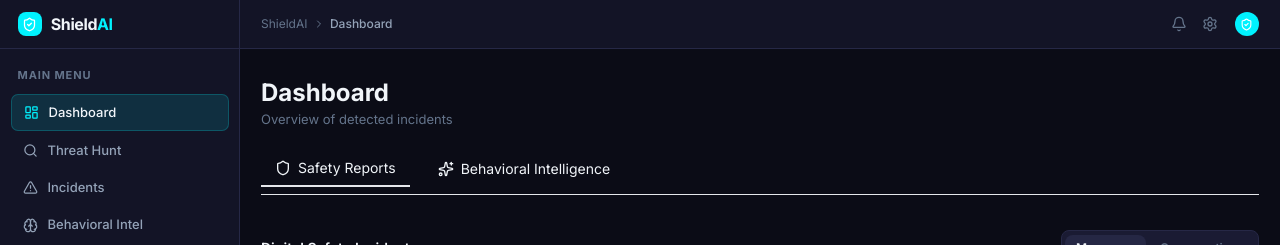
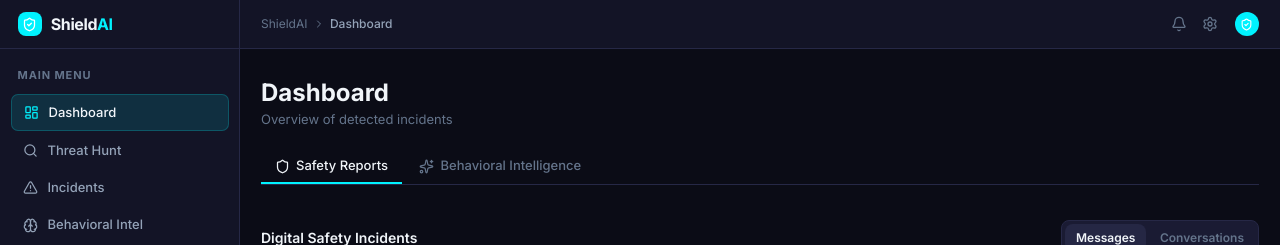
Before and after one commit to JayanthC6/online-harassment-detection, a React (Vite) app in the folder frontend/: page / in a window 1280 px wide. Both pictures are taken after a click on the button "Dashboard". Shown: the top 245 px of the page. Built offline with nearby package versions, Linux system fonts and the light colour scheme; no server answers.

Commit message:
Fix: Dashboard, Incidents and Behavioral Intel now show distinct views

```diff
--- a/frontend/src/App.jsx
+++ b/frontend/src/App.jsx
@@ -43,7 +43,7 @@ export default function App() {
 
           {(activeTab === 'dashboard' || activeTab === 'incidents' || activeTab === 'behavioral') && (
             <div className="animate-fade-in">
-              <Dashboard refreshKey={refreshKey} />
+              <Dashboard refreshKey={refreshKey} activeTab={activeTab} />
             </div>
           )}
         </div>
--- a/frontend/src/components/Dashboard.jsx
+++ b/frontend/src/components/Dashboard.jsx
@@ -1,5 +1,5 @@
 import React, { Suspense } from 'react';
-import { Shield, Sparkles } from 'lucide-react';
+import { Shield, Sparkles, AlertTriangle } from 'lucide-react';
 import { useAdminData } from '../hooks/useAdminData';
 import LoadingState from './common/LoadingState';
 import DashboardStats from './dashboard/DashboardStats';
@@ -9,9 +9,31 @@ import BehavioralIntelligence from './dashboard/BehavioralIntelligence';
 const AdvancedAnalytics = React.lazy(() => import('./dashboard/AdvancedAnalytics'));
 const TrendChart = React.lazy(() => import('./dashboard/TrendChart'));
 
-export default function Dashboard({ refreshKey }) {
-  const { stats, reportsData, conversationsData, profilesData, analytics, dailyCounts, anomalies, filters, loading, reportsLoading } = useAdminData(refreshKey);
-  const [activeTab, setActiveTab] = React.useState('overview'); // overview, behavior
+/**
+ * Maps the sidebar activeTab to the Dashboard's own sub-tab key.
+ * - 'dashboard'  → 'overview'   (stats + charts + queue)
+ * - 'incidents'  → 'incidents'  (moderator queue only, focused view)
+ * - 'behavioral' → 'behavior'   (actor profiles & risk trends)
+ */
+function resolveInitialSubTab(sidebarTab) {
+  if (sidebarTab === 'behavioral') return 'behavior';
+  if (sidebarTab === 'incidents') return 'incidents';
+  return 'overview';
+}
+
+export default function Dashboard({ refreshKey, activeTab: sidebarTab }) {
+  const {
+    stats, reportsData, conversationsData, profilesData,
+    analytics, dailyCounts, anomalies, filters, loading, reportsLoading
+  } = useAdminData(refreshKey);
+
+  // Sub-tab is driven by the sidebar selection on mount/change
+  const [subTab, setSubTab] = React.useState(() => resolveInitialSubTab(sidebarTab));
+
+  // Sync when the user switches sidebar tabs without unmounting Dashboard
+  React.useEffect(() => {
+    setSubTab(resolveInitialSubTab(sidebarTab));
+  }, [sidebarTab]);
 
   if (loading) {
     return <LoadingState message="Loading Digital Safety Intelligence..." />;
@@ -19,43 +41,35 @@ export default function Dashboard({ refreshKey }) {
 
   return (
     <div className="space-y-10 animate-fade-in pb-12">
-      <div className="flex border-b border-outline-variant/30 mb-6 pb-2 gap-4">
+      {/* ── Sub-tab navigation (hidden on Incidents — it has a single focused view) ── */}
+      {sidebarTab !== 'incidents' && (
+        <div className="flex border-b border-border mb-6 pb-0 gap-1">
           <button
-          onClick={() => setActiveTab('overview')}
-          className={`flex items-center gap-2 px-4 py-2 font-label-caps text-label-caps transition-all ${
-            activeTab === 'overview'
-              ? 'text-primary-fixed border-b-2 border-primary-fixed'
-              : 'text-on-surface-variant hover:text-primary-fixed-dim'
-          }`}
+            onClick={() => setSubTab('overview')}
+            className={`tab-btn ${subTab === 'overview' ? 'active' : ''}`}
           >
-          <Shield size={16} />
+            <Shield size={15} />
             Safety Reports
           </button>
           <button
-          onClick={() => setActiveTab('behavior')}
-          className={`flex items-center gap-2 px-4 py-2 font-label-caps text-label-caps transition-all ${
-            activeTab === 'behavior'
-              ? 'text-primary-fixed border-b-2 border-primary-fixed'
-              : 'text-on-surface-variant hover:text-primary-fixed-dim'
-          }`}
+            onClick={() => setSubTab('behavior')}
+            className={`tab-btn ${subTab === 'behavior' ? 'active' : ''}`}
           >
-          <Sparkles size={16} />
+            <Sparkles size={15} />
             Behavioral Intelligence
           </button>
         </div>
+      )}
 
-      {activeTab === 'overview' ? (
+      {/* ── Incidents page: focused moderator queue ── */}
+      {sidebarTab === 'incidents' && (
         <>
-          {/* ── Stat cards ── */}
-          <DashboardStats stats={stats} />
-
-          {/* ── Advanced Analytics (Lazy Loaded) ── */}
-          <Suspense fallback={<div className="h-48 flex items-center justify-center bg-panel border border-slate-700 text-slate-400 text-sm font-mono">Loading charts...</div>}>
-            {analytics && <AdvancedAnalytics analytics={analytics} />}
-            {dailyCounts && dailyCounts.length > 0 && <TrendChart dailyCounts={dailyCounts} anomalies={anomalies} />}
-          </Suspense>
-
-          {/* ── Moderator Queue ── */}
+          <div className="flex items-center gap-2 mb-2">
+            <AlertTriangle size={16} className="text-warning" />
+            <p className="text-sm text-text-muted">
+              Review and manage all flagged messages and conversations below.
+            </p>
+          </div>
           <ModeratorQueue
             reportsData={reportsData}
             conversationsData={conversationsData}
@@ -63,7 +77,35 @@ export default function Dashboard({ refreshKey }) {
             loading={reportsLoading}
           />
         </>
-      ) : (
+      )}
+
+      {/* ── Dashboard overview: stats + charts + queue ── */}
+      {sidebarTab !== 'incidents' && subTab === 'overview' && (
+        <>
+          <DashboardStats stats={stats} />
+
+          <Suspense fallback={
+            <div className="h-48 flex items-center justify-center card text-text-muted text-sm font-mono">
+              Loading charts...
+            </div>
+          }>
+            {analytics && <AdvancedAnalytics analytics={analytics} />}
+            {dailyCounts && dailyCounts.length > 0 && (
+              <TrendChart dailyCounts={dailyCounts} anomalies={anomalies} />
+            )}
+          </Suspense>
+
+          <ModeratorQueue
+            reportsData={reportsData}
+            conversationsData={conversationsData}
+            filters={filters}
+            loading={reportsLoading}
+          />
+        </>
+      )}
+
+      {/* ── Behavioral Intelligence ── */}
+      {sidebarTab !== 'incidents' && subTab === 'behavior' && (
         <BehavioralIntelligence profilesData={profilesData} />
       )}
     </div>
```
Lines whose indentation alone changed are shown as unchanged.
